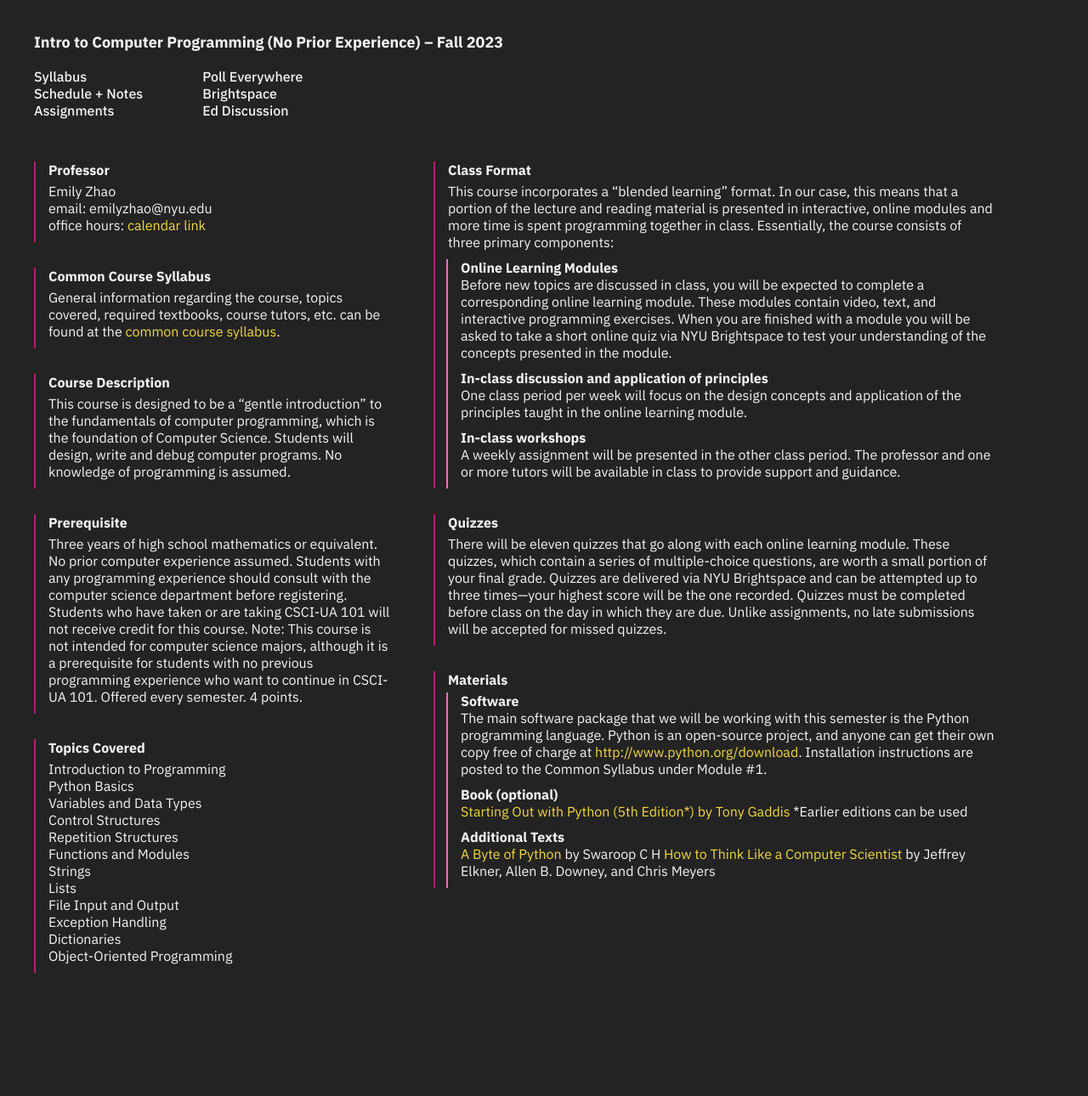
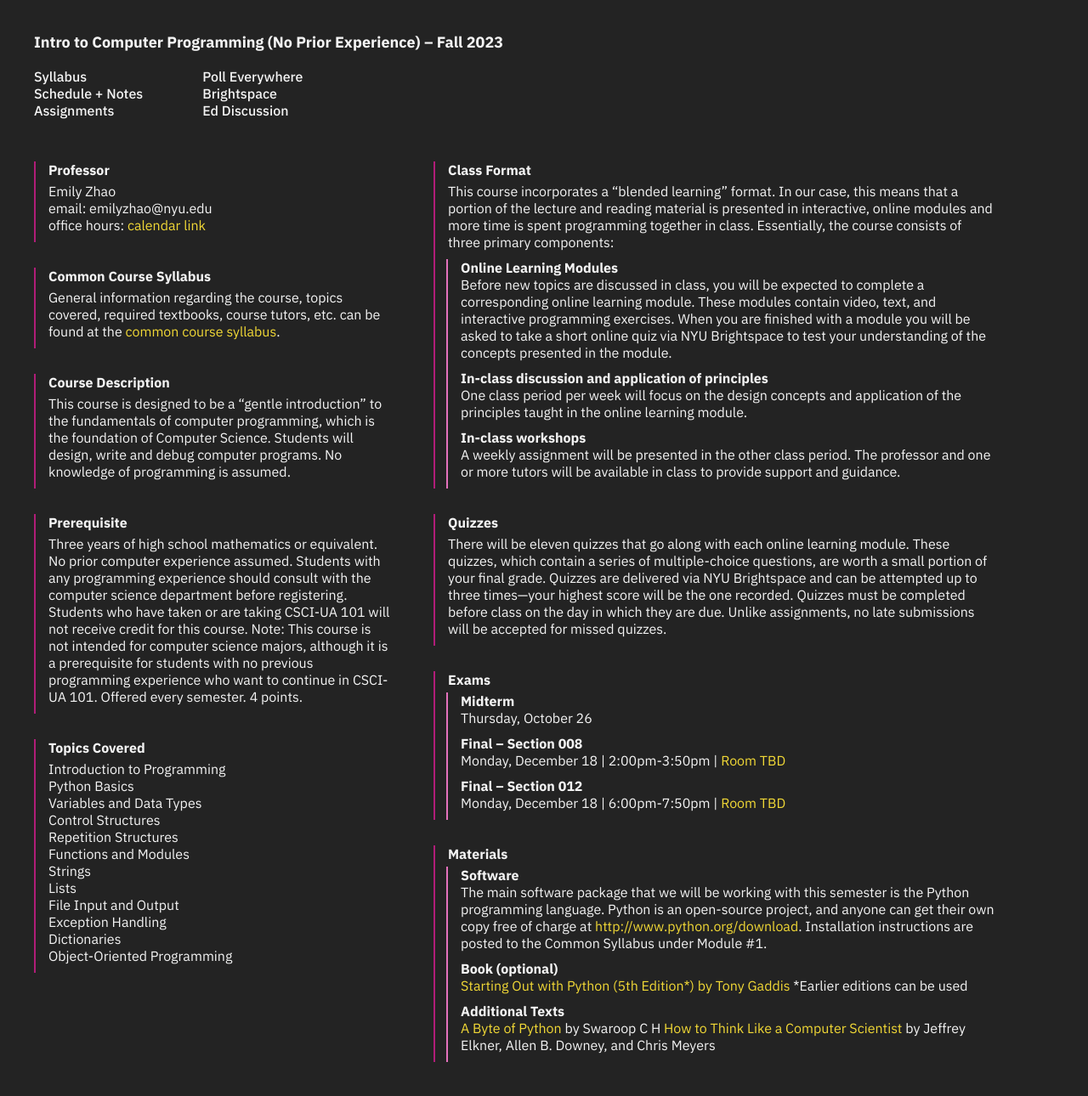
Before and after one commit to emilydidthis/CSCI-UA.002-Fall23, a Jekyll site: the page built from index.md, in a window 1280 px wide. Shown: the whole page at 85% size. Built offline with Jekyll 4.4.1, drawn with Linux system fonts in a browser that asks for light colours; before the commit the page ends 1185 px from its top, so only the background shows below that.

Commit message:
adding exam schedule

```diff
--- a/index.md
+++ b/index.md
@@ -69,6 +69,15 @@ A weekly assignment will be presented in the other class period. The professor a
 ## Quizzes
 There will be eleven quizzes that go along with each online learning module. These quizzes, which contain a series of multiple-choice questions, are worth a small portion of your final grade. Quizzes are delivered via NYU Brightspace and can be attempted up to three times—your highest score will be the one recorded. Quizzes must be completed before class on the day in which they are due. Unlike assignments, no late submissions will be accepted for missed quizzes.
 
+## Exams
+### Midterm
+Thursday, October 26
+### Final – Section 008
+Monday, December 18 | 2:00pm-3:50pm | [Room TBD](https://cs.nyu.edu/dynamic/courses/exams/?semester=fall_2023&level=UA)
+### Final – Section 012
+Monday, December 18 | 6:00pm-7:50pm | [Room TBD](https://cs.nyu.edu/dynamic/courses/exams/?semester=fall_2023&level=UA)
+
+
 ## Materials
 
 ### Software
```
